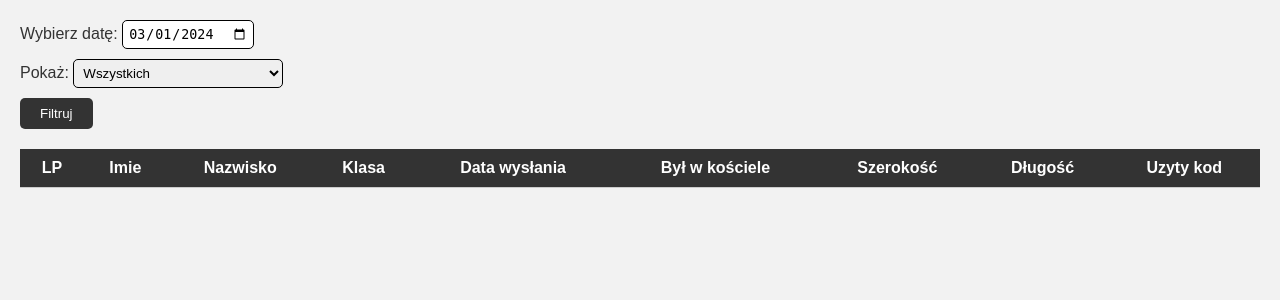
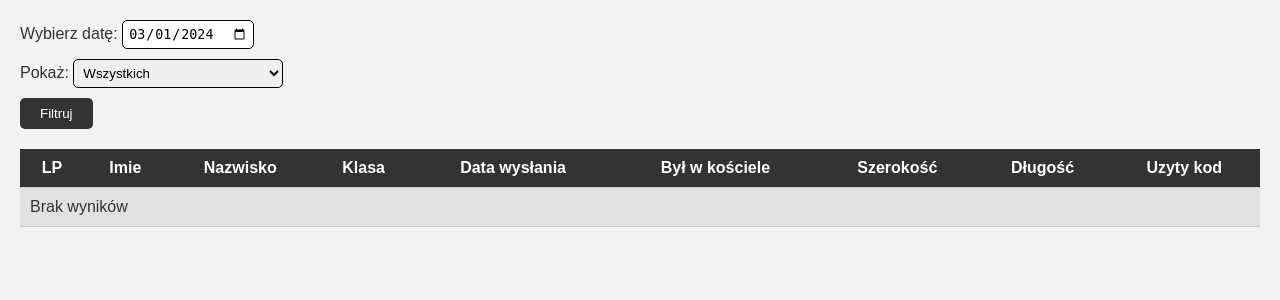
Before and after one commit to xybl3/rekolekcje-obcnosc-zsziok, a PHP site: page / in a window 1280 px wide. Shown: the part 39-339 px from the top of the page. Run offline with PHP 8.4, Linux system fonts and the light colour scheme; the visitor is signed in with stand-in values (Sample User, id 1); data that the repository does not hold is empty.

Commit message:
fallback info

```diff
--- a/admin/app/index.php
+++ b/admin/app/index.php
@@ -169,6 +169,11 @@ $classes = array(
                     </tr>
                 </thead>
                 <tbody>
+                    <?php
+                        if(count($students) == 0) {
+                            echo "<tr><td colspan='9'>Brak wyników</td></tr>";
+                        }
+                    ?>
                     <?php foreach($students as $key => $student) { ?>
                         <tr>
                             <td><?php echo $key + 1; ?></td>
```
